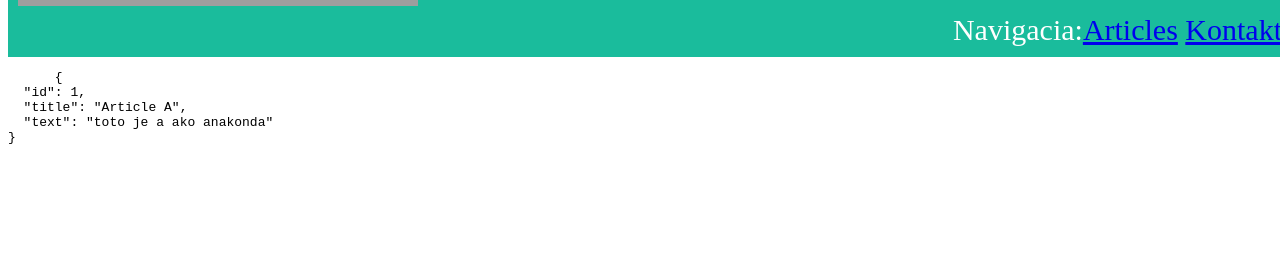
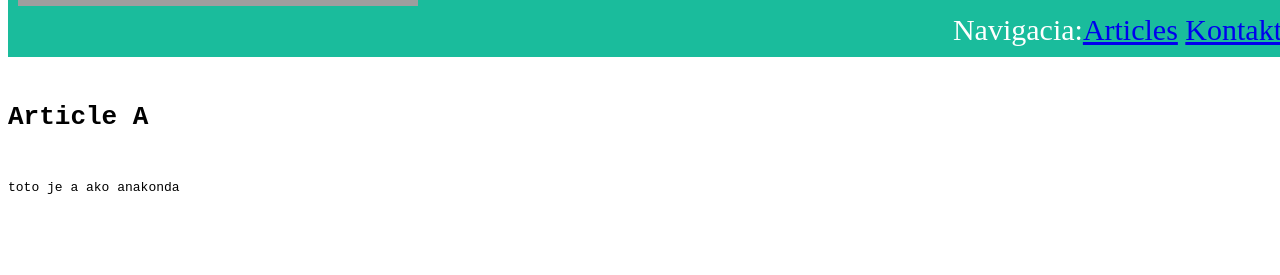
Before and after one commit to matkoo3/ddw, a Nuxt app: page /articles/1 in a window 1280 px wide. Shown: the part 312-587 px from the top of the page. Built offline with nearby package versions, Linux system fonts and the light colour scheme; grey boxes are pictures that could not be loaded.

Commit message:
Update [id].vue

```diff
--- a/pages/articles/[id].vue
+++ b/pages/articles/[id].vue
@@ -1,18 +1,23 @@
 <script setup>
 const id = useRoute().params.id
 const articles = useArticles().list.array
-const nem = useRoute()
+const article = articles.filter(item => item.id == id)[0]
+
 </script>
 
 <template>
   <div>
     <MyHeader></MyHeader>
-    <pre>
-      {{articles.findLast(item => item.id == id)}}
+    <div>
+    <pre class="clanok">
+      <h1>{{article.title}}</h1>
+      <div>{{article.text}}</div>
     </pre>
+    </div>
     <MyFooter></MyFooter>
   </div>
 
 </template>
 
-<style scoped></style>
+<style scoped>
+</style>
```
